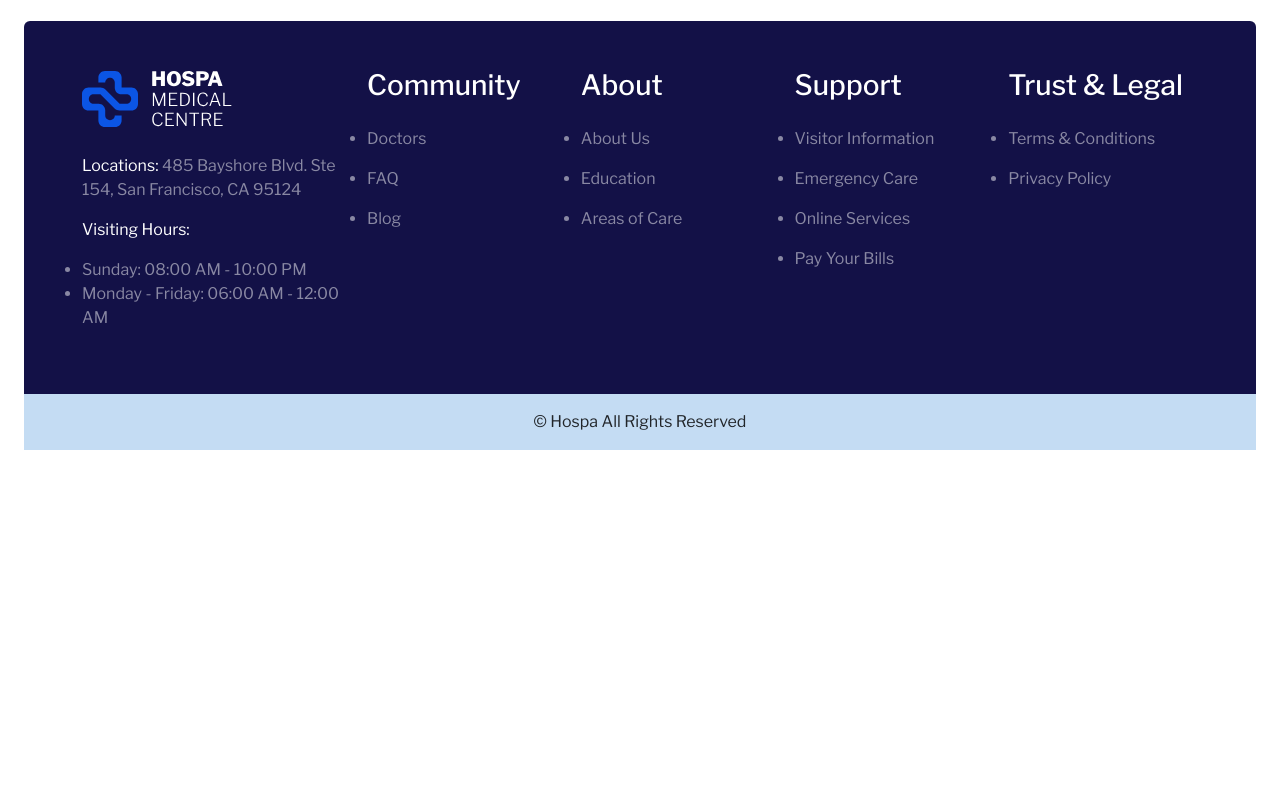
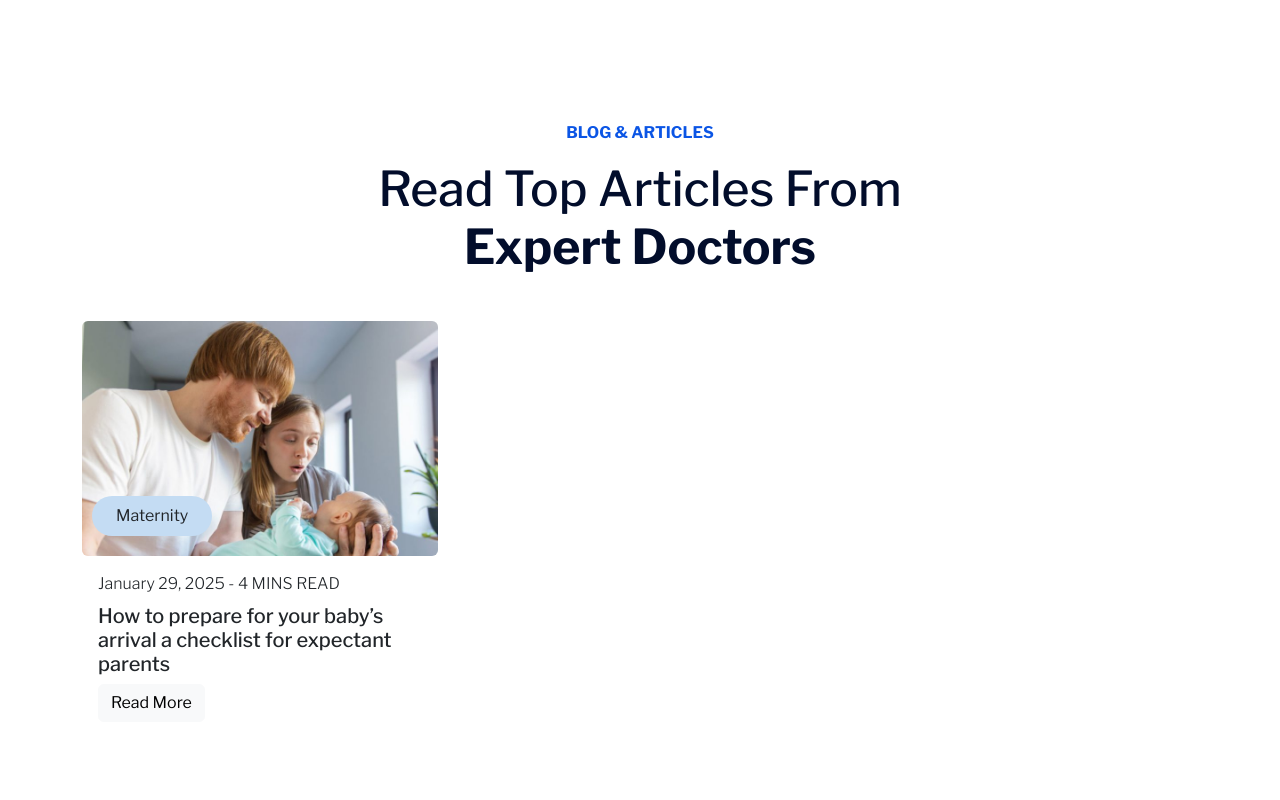
Before and after one commit to Rawanbahaa142/SMART_Health_Care-DEPI-, an Angular app: page / in a window 1280 px wide. Shown: the part 1800-2600 px from the top of the page. Before the commit the page ends 2250 px from the top, so only its background shows below. Built offline with nearby package versions, Linux system fonts and the light colour scheme.

Commit message:
articles section

```diff
--- a/src/app/interface/interface.css
+++ b/src/app/interface/interface.css
@@ -43,7 +43,16 @@
 .our-doctors ul.nav.nav-tabs li button:hover{
     background-color: #C4DCF3;
 }
-
+.tag {
+    background-color: #C4DCF3;
+    bottom: 20px !important;
+    left: 10px !important;
+}
+.tag:hover {
+    background-color: var(--mainColor);
+    color:#fff;
+    transition:all 0.3s ease;
+}
 
 @media (max-width:992px) {
     .our-doctors ul.nav.nav-tabs li button{
--- a/src/app/interface/interface.html
+++ b/src/app/interface/interface.html
@@ -222,7 +222,33 @@
   </div>
 </section>
 <!-- End Doctors Section -->
+<!-- Start Blog Section -->
+<section class="our-doctors shared-section-theme">
+  <div class="shared-head">
+    <p>BLOG & ARTICLES</p>
+    <p class="h1">Read Top Articles From <span>Expert Doctors</span></p>
+  </div>
+  <div class="container">
+    <div class="row">
+      <div class="col-md-4 col-lg-4 col-sm-12">
+        <div class="card border-0">
+          <div class="position-relative">
+              <img src="/blog1-3-800x530.jpg" class="card-img-top rounded" alt="...">
+              <div class="tag rounded-pill px-4 py-2 text-capitalize position-absolute bottom-0 left-0 ">maternity</div>
+          </div>
+        <div class="card-body">
+          <span class="fs-6 fw-light mb-2 d-block">January 29, 2025 - 4 MINS READ</span>
+          <h5 class="card-title">How to prepare for your baby’s arrival a checklist for expectant parents</h5>
+          <a href="#" class="btn btn-light">Read More</a>
+        </div>
+      </div>
+      </div>
+    </div>
+  </div>
 
+  </section>
+
+<!-- End Blog Section -->
 <!-- Start Footer Section -->
 <app-footer></app-footer>
 <!-- End Footer Section -->
```
Also changed, not shown: public/blog1-3-800x530.jpg (added).
